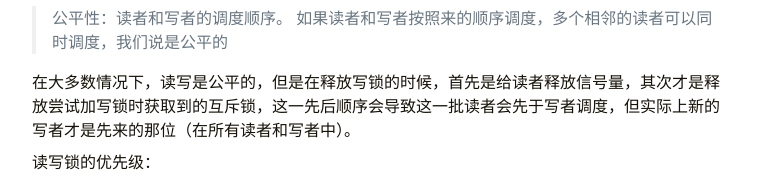
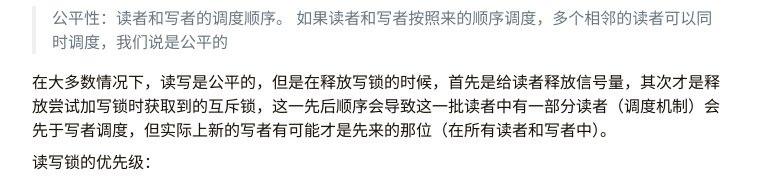
Before and after one commit to Rookiecom/Rookiecom.github.io, a plain HTML site: page posts/go-读写锁源码阅读/index.html in a window 1280 px wide. Shown: the part 2287-2466 px from the top of the page, without its empty margins (259-1018 px from the left). Drawn offline with Linux system fonts and the light colour scheme; a small style sheet from the web is missing.

Commit message:
add post Rookiecom/blog@a1bf6da647211a58ff133645c122c3d882a7f547

```diff
--- a/posts/go-读写锁源码阅读/index.html
+++ b/posts/go-读写锁源码阅读/index.html
@@ -520,7 +520,7 @@
 <p>公平性：读者和写者的调度顺序。
 如果读者和写者按照来的顺序调度，多个相邻的读者可以同时调度，我们说是公平的</p>
 </blockquote>
-<p>在大多数情况下，读写是公平的，但是在释放写锁的时候，首先是给读者释放信号量，其次才是释放尝试加写锁时获取到的互斥锁，这一先后顺序会导致这一批读者会先于写者调度，但实际上新的写者才是先来的那位（在所有读者和写者中）。</p>
+<p>在大多数情况下，读写是公平的，但是在释放写锁的时候，首先是给读者释放信号量，其次才是释放尝试加写锁时获取到的互斥锁，这一先后顺序会导致这一批读者中有一部分读者（调度机制）会先于写者调度，但实际上新的写者有可能才是先来的那位（在所有读者和写者中）。</p>
 <p>读写锁的优先级：</p>
 <ol>
 <li>读操作优先锁：提供了最大并发性，但在锁竞争比较激烈的情况下，可能会导致写操作饥饿。这是由于只要还有一个读线程持锁，写线程就拿不到锁。多个读者可以立刻拿到锁，这意味着一个写者可能一直在等锁，期间新的读者一直可以拿到锁。极端情况下，写者线程可能会一直等锁，直到所有一开始就拿到锁的读者释放锁。</li>
```
Also changed, not shown: search.json (+1 -1 lines).
